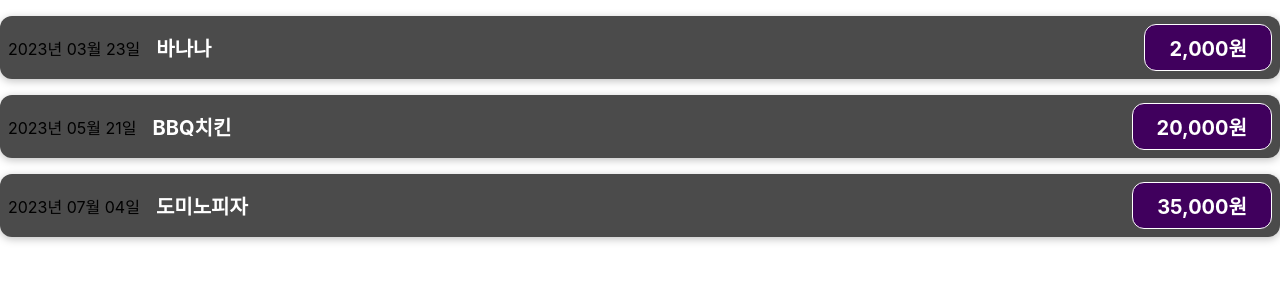
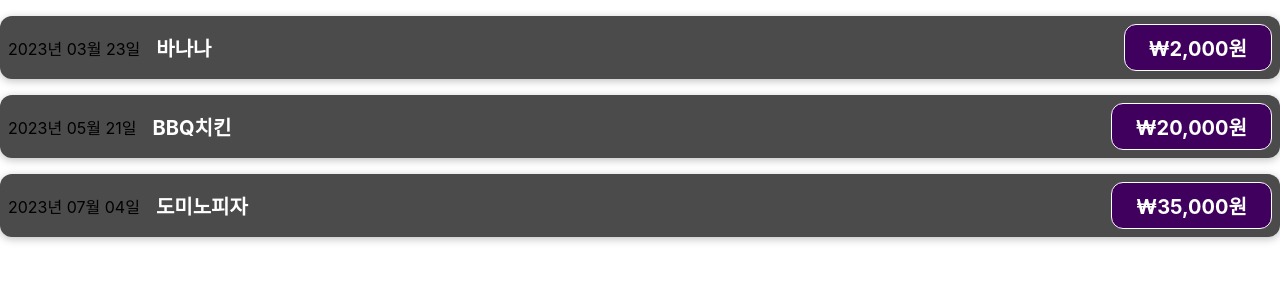
Before and after one commit to dudtjq/react-basic-study, a React (Create React App) app: page / in a window 1280 px wide. Shown: the top 300 px of the page. Built offline with nearby package versions, Linux system fonts and the light colour scheme.

Commit message:
컴포넌트 사용 해보기

```diff
--- a/src/components/ExpenseItem.js
+++ b/src/components/ExpenseItem.js
@@ -19,7 +19,7 @@ const ExpenseItem = ({title, price, date}) => {
   }
 
   // 숫자를 화폐 표기법으로 바꾸기
-  const formattedPrice = new Intl.NumberFormat('ko-KR').format(price);
+  const formattedPirce = new Intl.NumberFormat('ko-KR',{ style: 'currency', currency: 'KRW' }).format(price)
 
 
   return (
@@ -27,7 +27,7 @@ const ExpenseItem = ({title, price, date}) => {
     <div>{makeFormattedDate()}</div>
     <div className='expense-item__description'>
       <h2>{title}</h2>
-      <div className='expense-item__price'>{formattedPrice}원</div>
+      <div className='expense-item__price'>{formattedPirce}원</div>
     </div>
   </div>
   )
```
